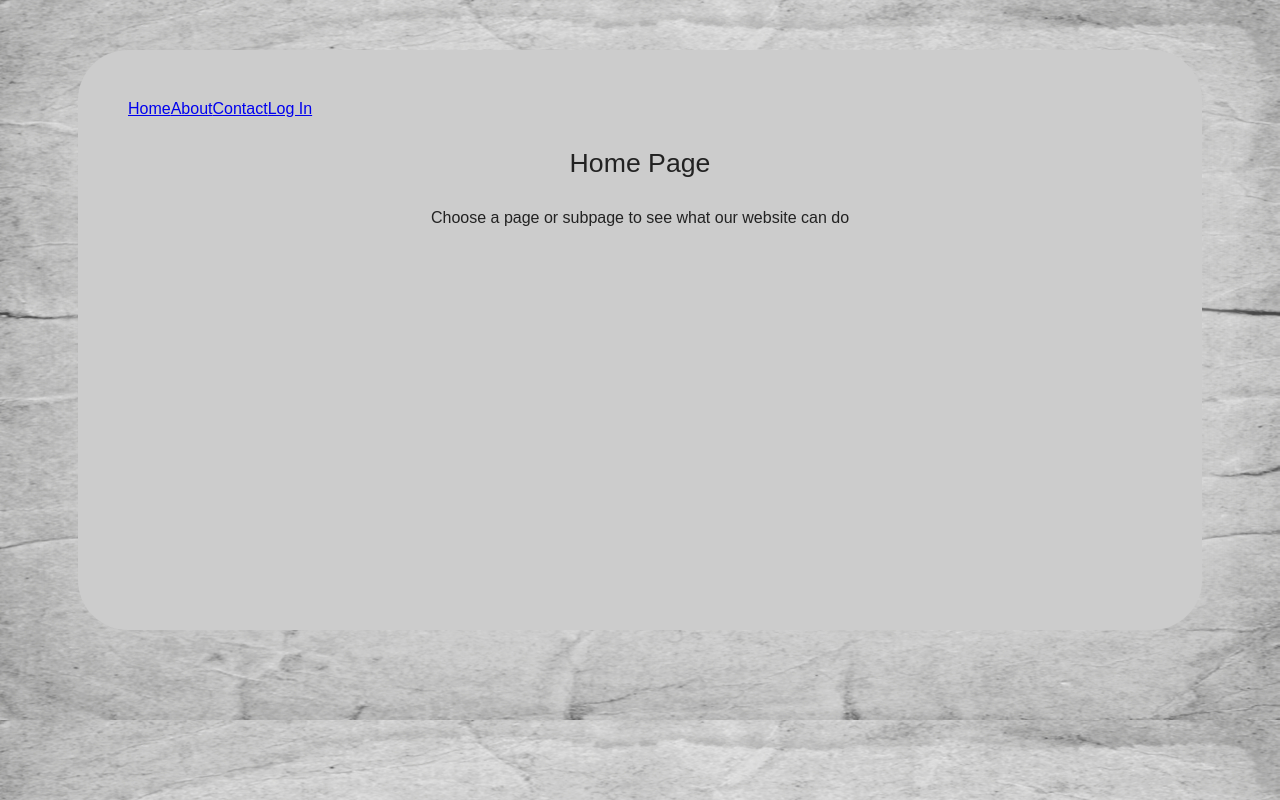
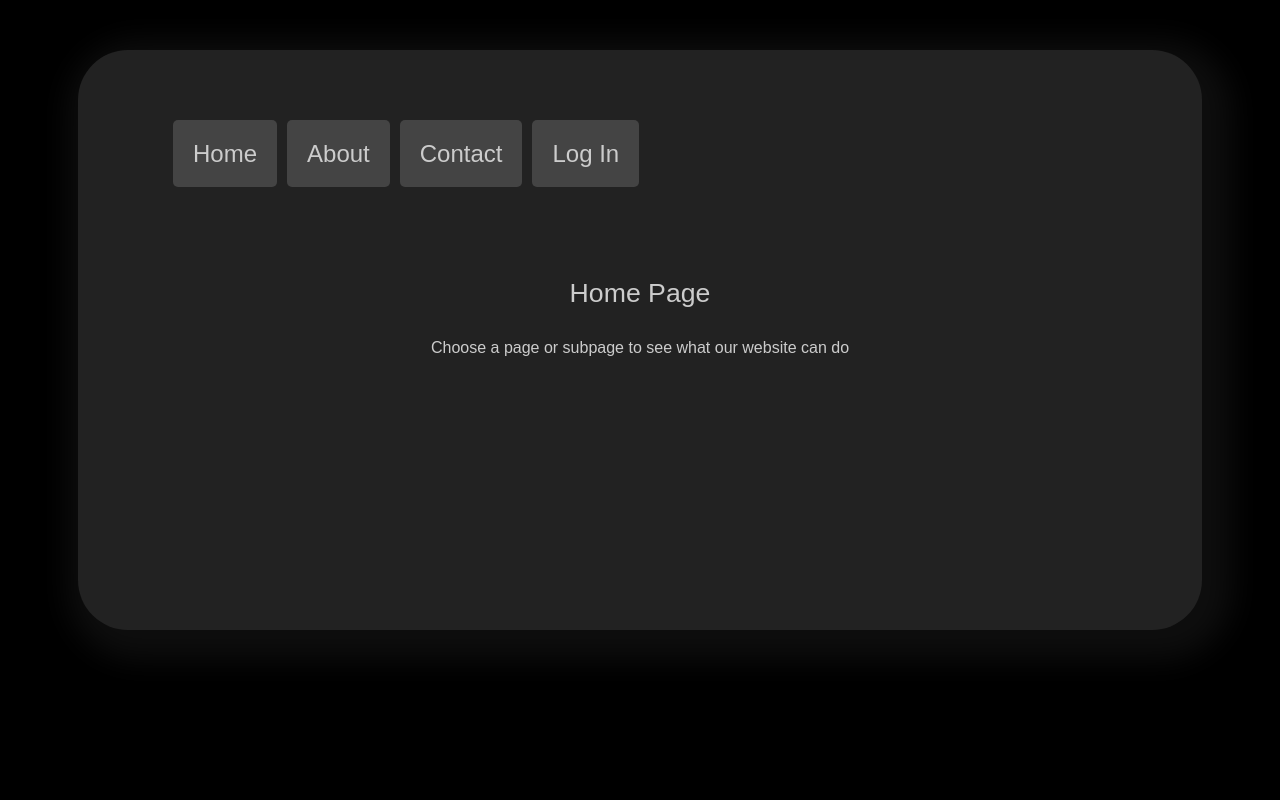
Before and after one commit to Xlayton/be-content-with-your-content, a PHP site: page / in a window 1280 px wide. Run offline with PHP 8.4, Linux system fonts and the light colour scheme; data comes from the database, SQL or seed files in the repository.

Commit message:
style changes

```diff
--- a/login.php
+++ b/login.php
@@ -1,4 +1,6 @@
-
+<head>
+    <link href='./style.css' rel='stylesheet'>
+</head>
 <!-- The buttons to change session from either admin to user -->
 <form method="post" action="index.php" >
     <button type="submit" name="isAdmin" value ="1">Admin</button>
--- a/style.css
+++ b/style.css
@@ -18,11 +18,11 @@
     --pink-shadow: #804d6e44;
     --pink-image: url('./images/stick.gif');
 
-    --background-color: var(--light-background);
-    --foreground-color: var(--light-foreground);
-    --hover: var(--light-hover);
-    --shadow: var(--light-shadow);
-    --image: var(--light-image);
+    --background-color: var(--dark-background);
+    --foreground-color: var(--dark-foreground);
+    --hover: var(--dark-hover);
+    --shadow: var(--dark-shadow);
+    --image: var(--dark-image);
 }
 
 
@@ -65,8 +65,13 @@ footer {
     text-align: center;
 }
 
+.main-nav, .sub-nav {
+    margin: 20px;
+    padding: 20px;
+}
+
 /* save button */
-.button {
+.nav-link, .button {
     text-decoration: none;
     border-radius: 5px;
     margin: 0;
@@ -81,7 +86,7 @@ footer {
 }
 
 /* Hover on save button */
-.button:hover {
+.nav-link, .button:hover {
     background-color: var(--hover);
     cursor: pointer;
 }
```
